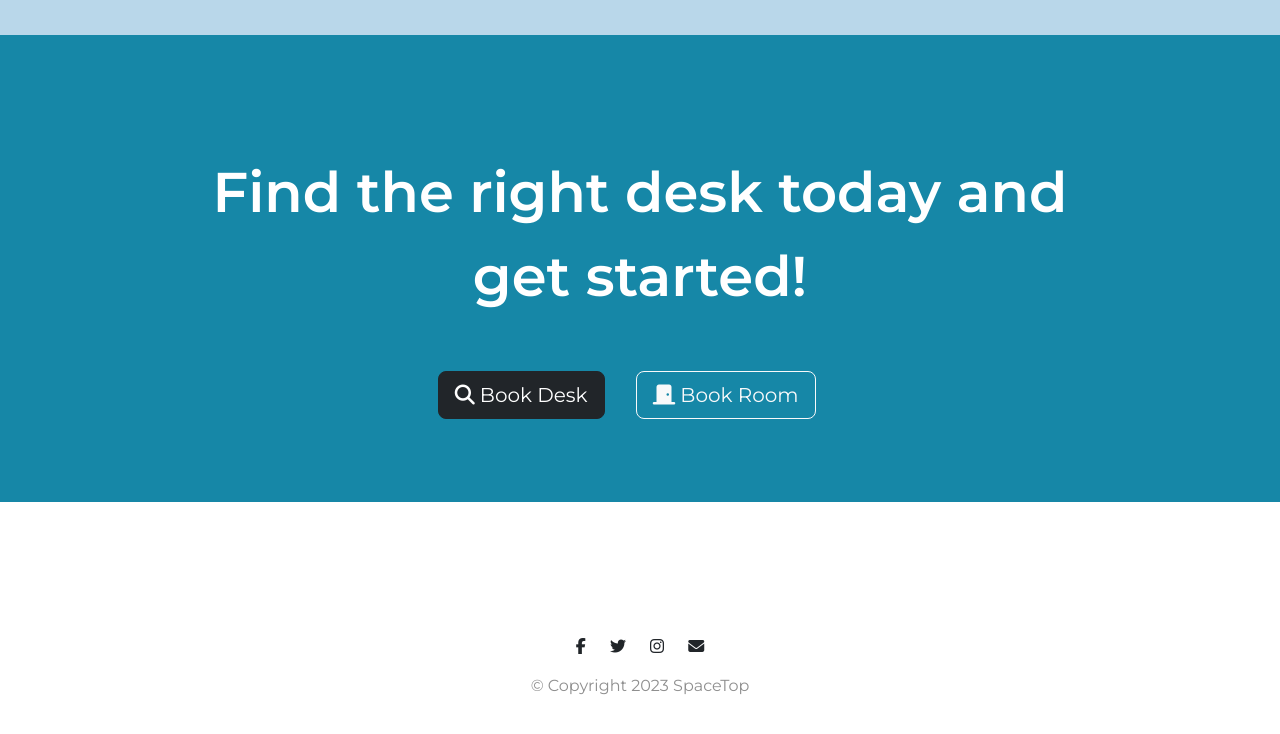
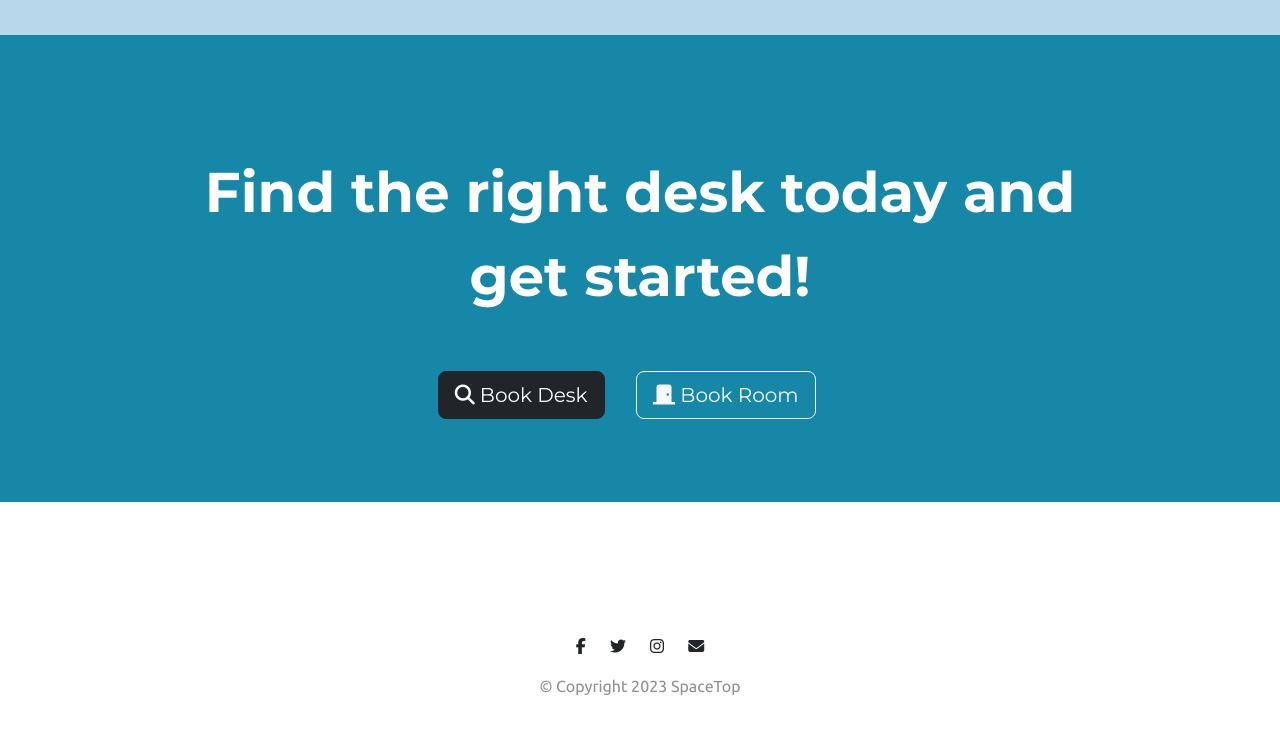
Before and after one commit to Hanoorii/web-development, a plain HTML site: page index.html in a window 1280 px wide. Shown: the part 2082-2816 px from the top of the page. Drawn offline with nearby package versions, Linux system fonts and the light colour scheme.

Commit message:
Add files via upload

```diff
--- a/css/styles_content.css
+++ b/css/styles_content.css
@@ -23,6 +23,7 @@ img {
 
 p {
   color: black;
+  font-family: "Ubuntu";
 }
 
 /* Headings */
--- a/css/styles_index.css
+++ b/css/styles_index.css
@@ -23,6 +23,7 @@ img{
 
 p {
    color: #8f8f8f;
+   font-family: "Ubuntu";
 }
 
 /* Headings */
@@ -30,7 +31,7 @@ p {
 .big-heading {
     font-family: "Montserrat";
     font-size: 3.5rem;
-    font-weight: 600;
+    font-weight: 700;
     line-height: 1.5;
   }
 
@@ -40,13 +41,11 @@ p {
   }
 
 /* Containers */
-
 .container-fluid{
     padding: 9% 15% 3%;
 }
 
 /* Sections */
-
 .colored-section {
     background-color: #1687A7;
     color: #fff;
@@ -126,6 +125,7 @@ p {
   }
 
   .testimonial-text {
+    font-family: 'Montserrat';
     font-size: 3rem;
     line-height: 1.5;
   }
```
